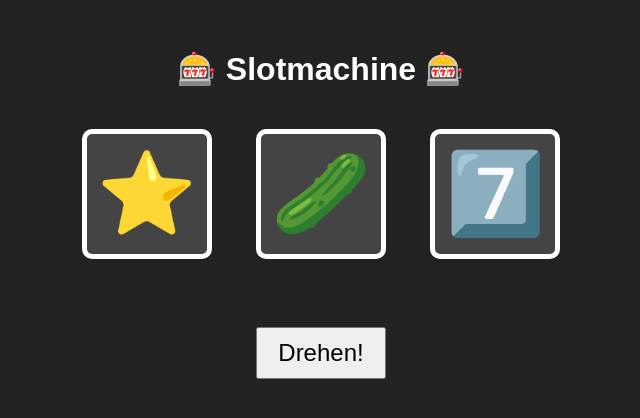
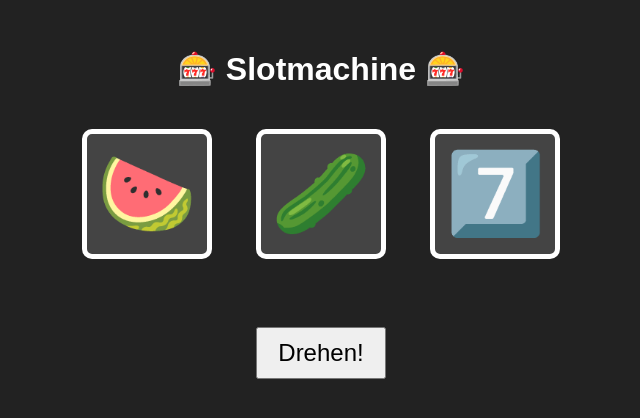
Before and after one commit to Usel3ssGuy/Slotmachine, a plain HTML site: page index.html in a window 1280 px wide. Both pictures are taken after a click on the button "Drehen!". Shown: the whole page, without its empty margins (319-959 px from the left). Drawn offline with Linux system fonts and the light colour scheme.

Commit message:
Update index.html

```diff
--- a/index.html
+++ b/index.html
@@ -39,14 +39,25 @@
   <br>
   <button onclick="spin()">Drehen!</button>
 
+  <!-- Audio für Jackpot -->
+  <audio id="jackpotSound" src="jackpot.mp3" preload="auto"></audio>
+
   <script>
     // Symbole
-    const symbols = ["🍒", "🍋", "🥒", "⭐", "7️⃣"];
+    const symbols = ["🍒", "🍋", "🥒", "🍉", "7️⃣"];
 
     function spin() {
+      let results = [];
       for (let i = 1; i <= 3; i++) {
         let rand = Math.floor(Math.random() * symbols.length);
+        results.push(symbols[rand]);
         document.getElementById("s" + i).textContent = symbols[rand];
+      }
+
+      // Check auf Jackpot (alle 3 gleich)
+      if (results[0] === results[1] && results[1] === results[2]) {
+        document.getElementById("jackpotSound").play();
+        alert("JACKPOT! 🎉");
       }
     }
   </script>
```
